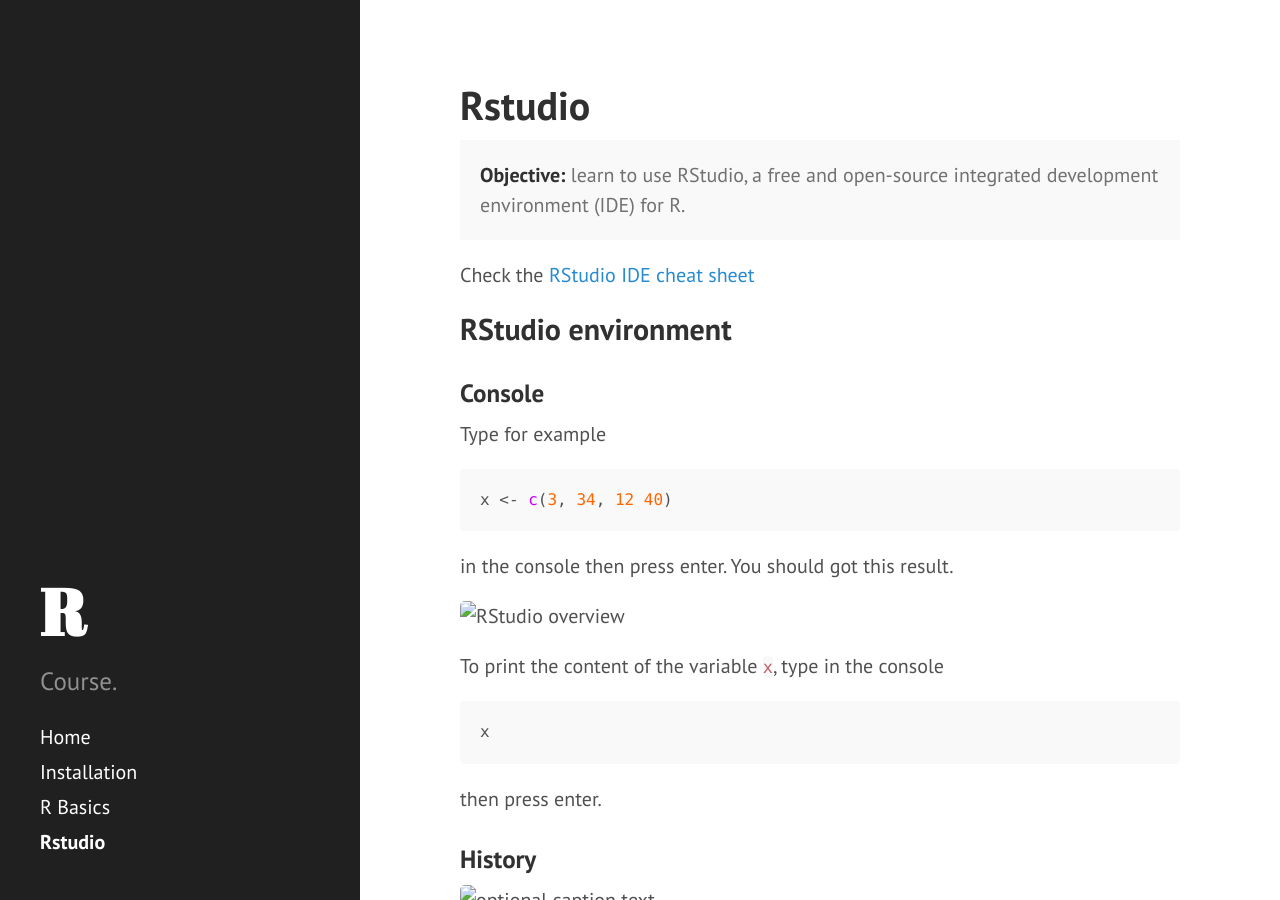
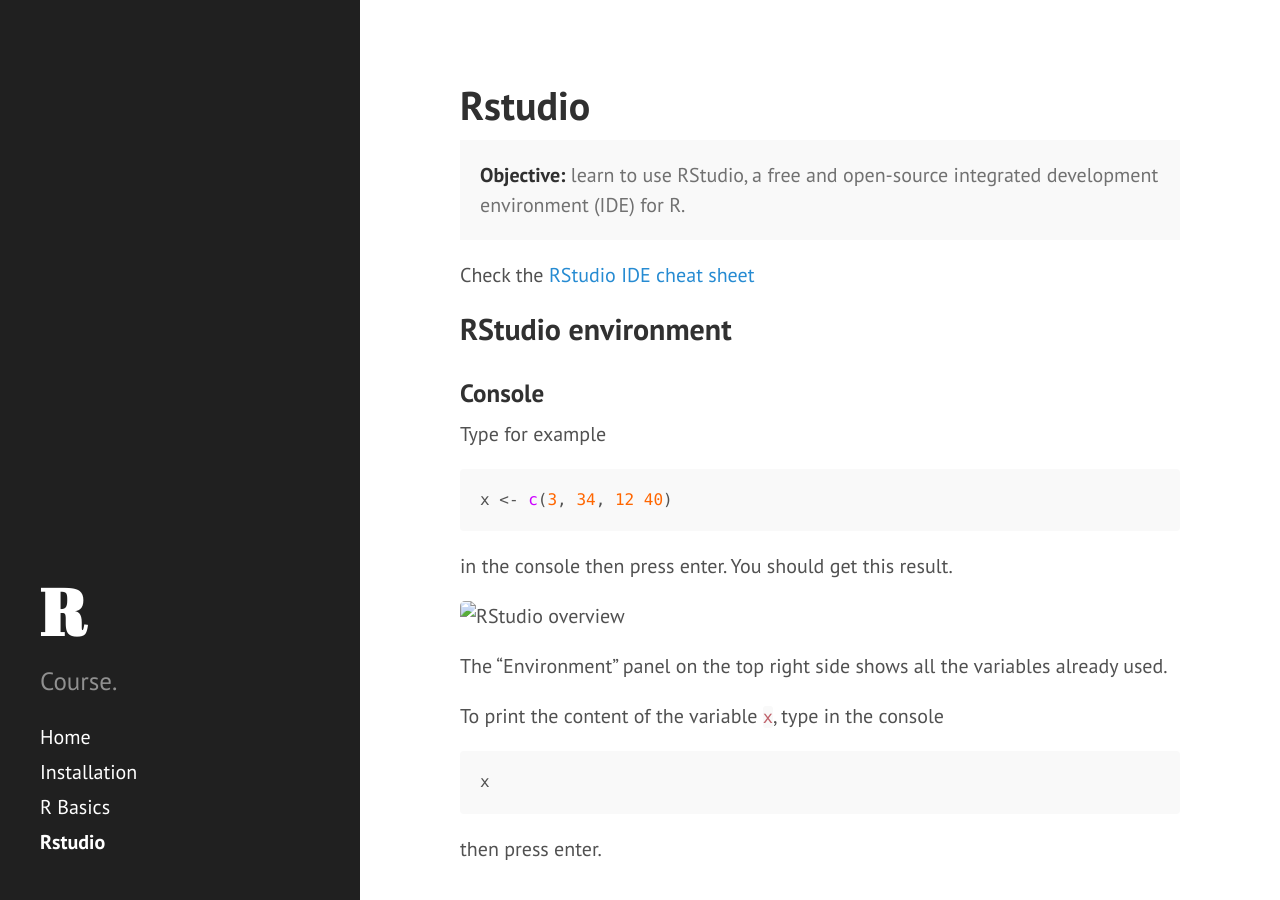
Before and after one commit to emanuelhuber/Rcourse, a Jekyll site: the page built from 03_rstudio.md, in a window 1280 px wide and 900 px high. Built offline with Jekyll 4.4.1, drawn with Linux system fonts in a browser that asks for light colours; Markdown is read by kramdown in place of the engine named in the settings.

Commit message:
Update 03_rstudio.md

````diff
--- a/03_rstudio.md
+++ b/03_rstudio.md
@@ -25,9 +25,11 @@
 ```r
 x <- c(3, 34, 12 40)
 ```
-in the console then press enter. You should got this result.
+in the console then press enter. You should get this result.
 
 ![RStudio overview](img/00_environment_mod.png)
+
+The "Environment" panel on the top right side shows all the variables already used.
 
 To print the content of the variable `x`, type in the console
 ```r
````
